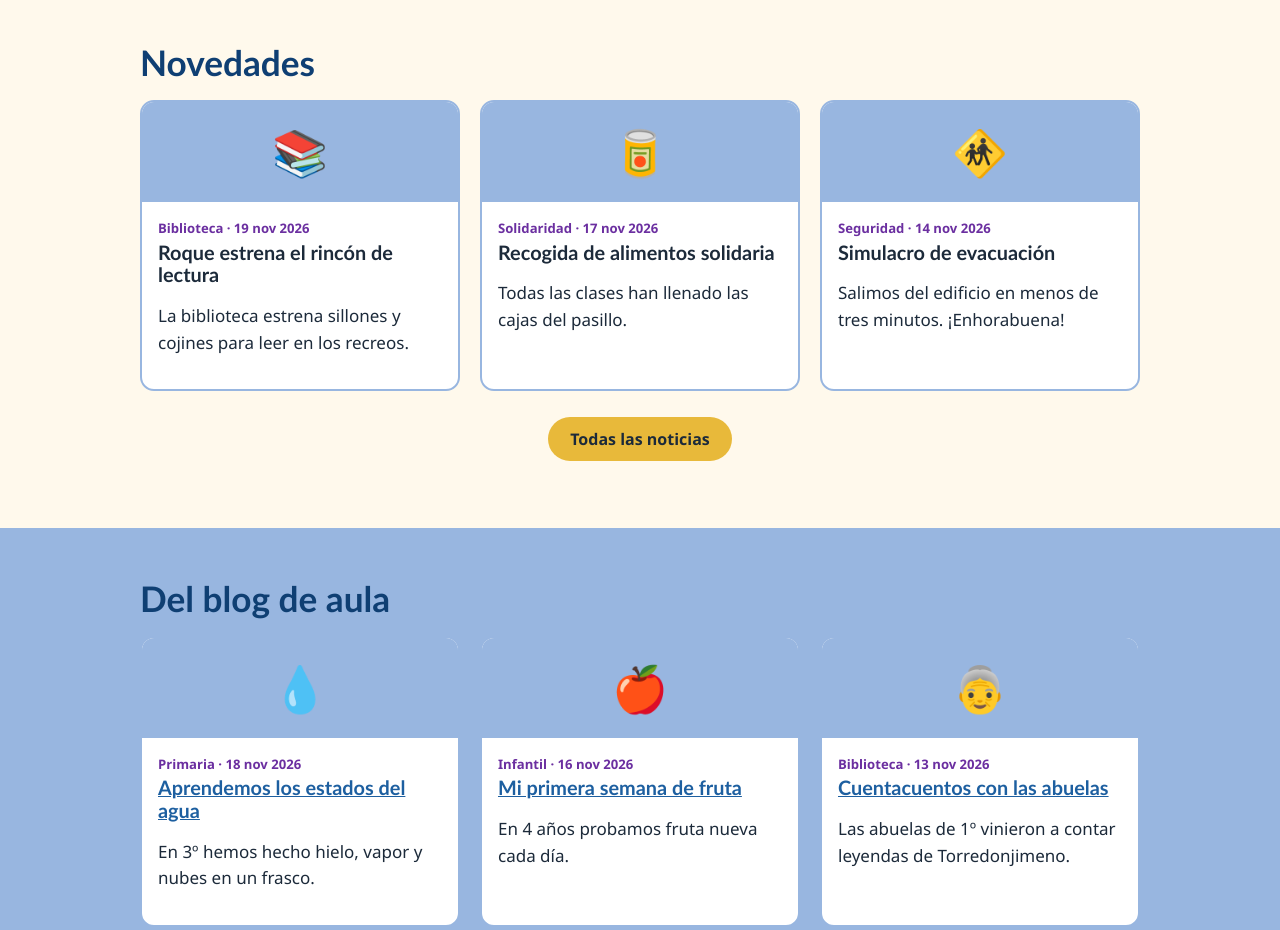
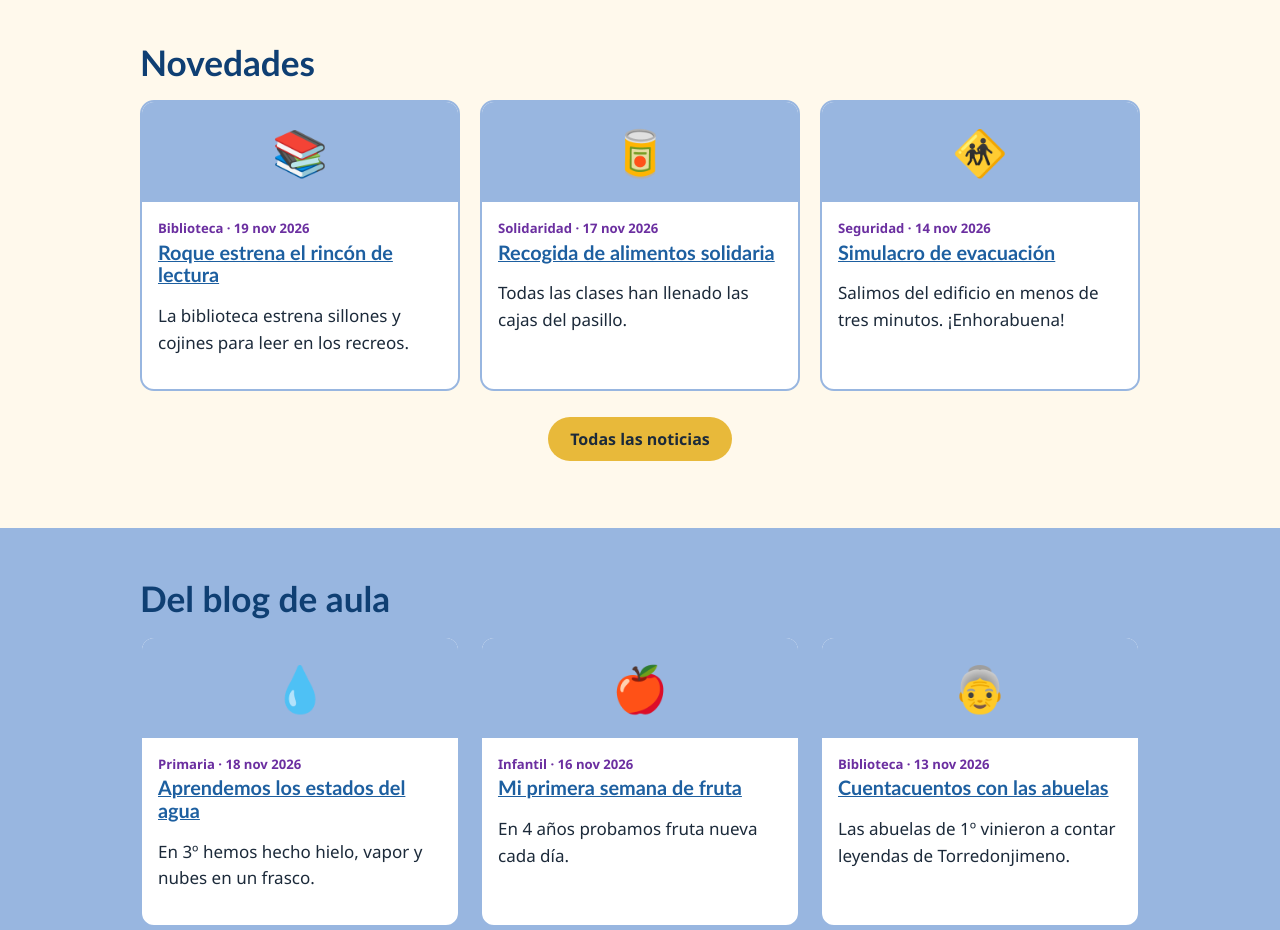
Before and after one commit to mariocb1/colesanroque, a plain HTML site: page index.html in a window 1280 px wide. Shown: the part 809-1739 px from the top of the page. Drawn offline with Linux system fonts and the light colour scheme.

Commit message:
Add files via upload

```diff
--- a/index.html
+++ b/index.html
@@ -31,7 +31,7 @@ section{padding:50px 0}.azul{background:var(--cielo)}.mor{background:var(--morad
 .etq{font-size:.82rem;color:var(--morado);font-weight:700}.mas{text-align:center;margin-top:26px}
 .card{background:#fff;border-radius:14px;padding:18px;border:2px solid var(--noche);color:var(--tinta)}.card h3{color:var(--morado)}
 button.card{text-align:left;font:inherit;cursor:pointer}button.card:hover{background:#f4eefb}
-.doc{text-align:center}.doc i{display:grid;place-items:center;width:70px;height:70px;margin:0 auto 8px;border-radius:50%;background:var(--morado);color:#fff;font:700 1.5rem Georgia,serif}
+.doc{text-align:center}.doc img.foto{width:70px;height:70px;border-radius:50%;object-fit:cover;margin:0 auto 8px;display:block}.doc i{display:grid;place-items:center;width:70px;height:70px;margin:0 auto 8px;border-radius:50%;background:var(--morado);color:#fff;font:700 1.5rem Georgia,serif}
 .chips{display:flex;flex-wrap:wrap;gap:8px;margin:12px 0}
 .chips button{font:700 .92rem "Nunito","Segoe UI",sans-serif;border:2px solid var(--noche);background:transparent;color:var(--noche);padding:6px 14px;border-radius:22px;cursor:pointer}
 .chips button[aria-pressed=true]{background:var(--noche);color:#fff}
@@ -48,6 +48,7 @@ dialog{border:3px solid var(--noche);border-radius:16px;max-width:480px;padding:
 footer{background:var(--noche);color:#dfe9f7;padding:28px 0;font-size:.95rem}footer img{height:60px;float:left;margin-right:16px}
 @media(max-width:760px){.hero .wrap{grid-template-columns:1fr}nav{margin:0}}
 .hero-cta{text-align:center;margin-top:26px}.det-img{width:100%;max-width:640px;border-radius:14px;display:block;margin:16px 0}#det p{max-width:65ch}
+.galeria{display:grid;grid-template-columns:repeat(auto-fill,minmax(160px,1fr));gap:10px;margin:12px 0 20px}.galeria img{width:100%;height:150px;object-fit:cover;border-radius:10px;display:block}
 </style></head><body>
 <header><div class="wrap"><img src="assets/escudo.jpg" alt="Escudo del CEIP San Roque"><b>CEIP San Roque</b>
 <nav aria-label="Principal"><a href="#inicio">Inicio</a><a href="#novedades">Novedades</a><a href="#blog">Blog</a><a href="#programas">Programas</a><a href="#servicios">Servicios</a><a href="#docentes">Docentes</a><a href="#recursos">Recursos</a><a href="#familias">Familias</a></nav></div></header>
@@ -55,8 +56,8 @@ footer{background:var(--noche);color:#dfe9f7;padding:28px 0;font-size:.95rem}foo
 <div id="home">
 <div class="hero" id="inicio"><div class="wrap"><div><h1 id="lema"></h1><p id="sub"></p></div><img src="assets/hero.png" alt="San Roque niño con su perro delante del colegio"></div><div class="hero-cta"><a class="btn" href="#recursos">Ir a los recursos</a></div></div>
 <div class="wrap"><div class="tablon"><div class="asoma"><img src="assets/roque.png" alt=""></div><h2 style="margin-top:14px">Avisos y plazos</h2><div id="avisos"></div></div></div>
-<section id="novedades"><div class="wrap"><h2>Novedades</h2><div class="grid" id="nov"></div><p class="mas"><a class="btn" href="#noticias">Todas las noticias</a></p></div></section>
-<section class="azul" id="blog"><div class="wrap"><h2>Del blog de aula</h2><div class="grid" id="bl"></div><p class="mas"><a class="btn o" href="#entradas">Todas las entradas</a></p></div></section>
+<section id="novedades"><div class="wrap"><h2>Novedades</h2><div class="grid" id="nov"></div><p class="mas" id="mas-noticias" hidden><a class="btn" href="#noticias">Todas las noticias</a></p></div></section>
+<section class="azul" id="blog"><div class="wrap"><h2>Del blog de aula</h2><div class="grid" id="bl"></div><p class="mas" id="mas-entradas" hidden><a class="btn o" href="#entradas">Todas las entradas</a></p></div></section>
 <section id="programas"><div class="wrap"><h2>Planes y programas</h2><div id="prog"></div></div></section>
 <section class="azul" id="servicios"><div class="wrap"><h2>Servicios</h2><div class="grid" id="serv"></div></div></section>
 <section id="docentes"><div class="wrap"><h2>Equipo docente</h2><div class="chips" id="etapas"></div><div class="grid" id="doc"></div></div></section>
@@ -80,56 +81,61 @@ const fd=f=>f?new Date(f+"T12:00").toLocaleDateString("es-ES",{day:"numeric",mon
 const L=x=>(x&&x.items)||[];
 let D={};
 
-// Lee un JSON del panel (sin caché para que se vean los cambios al momento)
 const pide=n=>fetch("data/"+n+".json?v="+Date.now()).then(r=>r.json());
 
-// Noticias y entradas visibles: no borradores y ya publicadas (fecha <= hoy)
 const visibles=lista=>lista.filter(x=>x.estado!="Borrador"&&x.fecha<=HOY).sort((a,b)=>b.fecha.localeCompare(a.fecha));
 const enPortada=lista=>lista.filter(x=>x.estado=="Portada");
 
-// Miniatura: foto si la hay, si no el emoji
 const miniatura=n=>n.imagen?`<img src="${H(n.imagen)}" alt="">`:H(n.emoji||"⭐");
 
-// Tarjeta de portada
 const tarjeta=(n,enlace)=>`<article class="post"><div class="ph">${miniatura(n)}</div><div class="t"><span class="etq">${H(n.etiqueta)} · ${fd(n.fecha)}</span><h3>${enlace?`<a href="${H(enlace)}">${H(n.titulo)}</a>`:H(n.titulo)}</h3><p>${H(n.resumen||(n.texto||"").slice(0,140))}</p></div></article>`;
 
-// Página de archivo con buscador y filtros por etiqueta
-function archivo(id,items,esBlog){
+// tipo: "noticia" o "entrada"
+const listaDe=tipo=>L(D[tipo=="noticia"?"noticias":"blog"]);
+
+function archivo(id,items,tipo){
   const p=$(id),ch=p.querySelector(".chips"),q=p.querySelector("input"),Lst=p.querySelector(".lista");let et="Todas";
   const tags=["Todas",...new Set(items.map(x=>x.etiqueta).filter(Boolean))];
-  const pinta=()=>{Lst.innerHTML=items.filter(x=>(et=="Todas"||x.etiqueta==et)&&(x.titulo+(x.resumen||"")+(x.texto||"")).toLowerCase().includes(q.value.toLowerCase())).map(x=>{
-    const t=esBlog?`<a href="#entrada=${L(D.blog).indexOf(x)}">${H(x.titulo)}</a>`:H(x.titulo);
-    return `<div class="row"><span class="fecha">${fd(x.fecha)}</span><div><b>${H(x.emoji)} ${t}</b>${H(x.resumen||"")} <span class="etq">${H(x.etiqueta)}</span></div></div>`;
-  }).join("")||"<p>No hay resultados.</p>"};
+  const pinta=()=>{Lst.innerHTML=items.filter(x=>(et=="Todas"||x.etiqueta==et)&&(x.titulo+(x.resumen||"")+(x.texto||"")).toLowerCase().includes(q.value.toLowerCase())).map(x=>
+    `<div class="row"><span class="fecha">${fd(x.fecha)}</span><div><b>${H(x.emoji)} <a href="#${tipo}=${listaDe(tipo).indexOf(x)}">${H(x.titulo)}</a></b>${H(x.resumen||"")} <span class="etq">${H(x.etiqueta)}</span></div></div>`
+  ).join("")||"<p>No hay resultados.</p>"};
   ch.innerHTML="";
   tags.forEach(t=>{const b=document.createElement("button");b.textContent=t;b.setAttribute("aria-pressed",t==et);
     b.onclick=()=>{et=t;ch.querySelectorAll("button").forEach(x=>x.setAttribute("aria-pressed",x===b));pinta()};ch.append(b)});
   q.oninput=pinta;pinta();
 }
 
-// Botones de filtro (etapas, cursos)
 function chips(el,vals,fn){
   el.innerHTML="";
   vals.forEach((v,i)=>{const b=document.createElement("button");b.textContent=v;b.setAttribute("aria-pressed","false");
     b.onclick=()=>{el.querySelectorAll("button").forEach(x=>x.setAttribute("aria-pressed",x===b));fn(v)};el.append(b);if(i==0)b.click()});
 }
 
-// Entrada completa del blog
-function mostrarEntrada(i){
-  const n=L(D.blog)[i];
-  if(!n||n.estado=="Borrador"||n.fecha>HOY){$("#det").innerHTML="<p>Esta entrada no está disponible.</p>";return}
-  $("#det").innerHTML=`<p class="etq">${H(n.etiqueta)} · ${fd(n.fecha)}</p><h2>${H(n.emoji)} ${H(n.titulo)}</h2>${n.imagen?`<img class="det-img" src="${H(n.imagen)}" alt="">`:""}${(n.texto||"").split(/\n\s*\n/).filter(p=>p.trim()).map(p=>`<p>${H(p.trim())}</p>`).join("")}`;
+// Página completa de una noticia o entrada: texto, galería y enlaces
+function mostrarDetalle(tipo,i){
+  const n=listaDe(tipo)[i];
+  if(!n||n.estado=="Borrador"||n.fecha>HOY){$("#det").innerHTML="<p>Esta página no está disponible.</p>";return}
+  const parrafos=t=>(t||"").split(/\n\s*\n/).filter(p=>p.trim()).map(p=>`<p>${H(p.trim())}</p>`).join("");
+  const galeria=(n.galeria||[]).filter(g=>g&&g.foto).map(g=>`<a href="${H(g.foto)}" target="_blank" rel="noopener"><img src="${H(g.foto)}" alt=""></a>`).join("");
+  const enlaces=(n.enlaces||[]).filter(e=>e&&e.url).map(e=>`<li><a href="${H(e.url)}" target="_blank" rel="noopener">${H(e.texto||e.url)}</a></li>`).join("");
+  $("#det").innerHTML=`<p class="etq">${H(n.etiqueta)} · ${fd(n.fecha)}</p>
+    <h2>${H(n.emoji)} ${H(n.titulo)}</h2>
+    ${n.imagen?`<img class="det-img" src="${H(n.imagen)}" alt="">`:""}
+    ${parrafos(n.texto)||parrafos(n.resumen)}
+    ${galeria?`<h3>Galería</h3><div class="galeria">${galeria}</div>`:""}
+    ${enlaces?`<h3>Enlaces de interés</h3><ul>${enlaces}</ul>`:""}
+    ${n.enlace?`<p><a class="btn" href="${H(n.enlace)}" target="_blank" rel="noopener">Más información</a></p>`:""}`;
 }
 
-// Cambio entre inicio, archivos y entradas según la dirección (#...)
 function route(){
   const h=decodeURIComponent(location.hash.slice(1));
-  const det=h.startsWith("entrada="), ar=h=="noticias"||h=="entradas";
-  $("#home").hidden=ar||det;
+  const m=h.match(/^(noticia|entrada)=(\d+)$/);
+  const ar=h=="noticias"||h=="entradas";
+  $("#home").hidden=ar||!!m;
   $("#p-noticias").hidden=h!="noticias";
   $("#p-entradas").hidden=h!="entradas";
-  $("#p-detalle").hidden=!det;
-  if(det){mostrarEntrada(+h.slice(8));scrollTo(0,0)}
+  $("#p-detalle").hidden=!m;
+  if(m){mostrarDetalle(m[1],+m[2]);scrollTo(0,0)}
   else if(ar)scrollTo(0,0);
   else if(h)setTimeout(()=>document.getElementById(h)?.scrollIntoView(),30);
 }
@@ -145,17 +151,19 @@ cargar().then(()=>{
   $("#lema").textContent=A.lema;$("#sub").textContent=A.subtitulo;
   $("#pie").textContent=`${A.direccion} · ${A.telefono} · ${A.email}`;
 
-  // Cuántas tarjetas se ven en portada: la configuración vigente hoy
   const pr=L(D.portada).filter(r=>r.desde<=HOY).sort((a,b)=>a.desde.localeCompare(b.desde)).pop()||{noticias:3,entradas:3};
 
   const N=visibles(L(D.noticias)), B=visibles(L(D.blog));
-  $("#nov").innerHTML=enPortada(N).slice(0,+pr.noticias).map(n=>tarjeta(n,n.enlace)).join("");
-  $("#bl").innerHTML=enPortada(B).slice(0,+pr.entradas).map(n=>tarjeta(n,`#entrada=${L(D.blog).indexOf(n)}`)).join("");
+  const portN=enPortada(N), portB=enPortada(B);
+  $("#nov").innerHTML=portN.slice(0,+pr.noticias).map(n=>tarjeta(n,`#noticia=${listaDe("noticia").indexOf(n)}`)).join("");
+  $("#mas-noticias").hidden=portN.length<=+pr.noticias;
+  $("#bl").innerHTML=portB.slice(0,+pr.entradas).map(n=>tarjeta(n,`#entrada=${listaDe("entrada").indexOf(n)}`)).join("");
+  $("#mas-entradas").hidden=portB.length<=+pr.entradas;
 
   $("#avisos").innerHTML=L(D.avisos).filter(a=>a.fecha_limite>=HOY).sort((a,b)=>a.fecha_limite.localeCompare(b.fecha_limite)).map(a=>`<div class="aviso"><span class="fecha ${a.urgente?"u":""}">${fd(a.fecha_limite)}</span><div>${a.enlace?`<a href="${H(a.enlace)}">${H(a.texto)}</a>`:H(a.texto)}</div></div>`).join("")||"<p>Ahora mismo no hay avisos.</p>";
 
-  archivo("#p-noticias",N,false);
-  archivo("#p-entradas",B,true);
+  archivo("#p-noticias",N,"noticia");
+  archivo("#p-entradas",B,"entrada");
 
   const P=L(D.programas), gr=[...new Set(P.map(p=>p.grupo))];
   $("#prog").innerHTML=gr.map(g=>`<h3>${H(g)}</h3><div class="grid" style="margin-bottom:26px">${P.map((p,i)=>({p,i})).filter(o=>o.p.grupo==g).map(o=>`<button class="card" data-p="${o.i}"><b style="font-size:1.6rem">${H(o.p.emoji)}</b><h3>${H(o.p.nombre)}</h3>${H(o.p.resumen)}<br><u>Saber más</u></button>`).join("")}</div>`).join("");
@@ -164,7 +172,7 @@ cargar().then(()=>{
   $("#serv").innerHTML=L(D.servicios).map(s=>`<div class="card"><b style="font-size:1.6rem">${H(s.emoji)}</b><h3>${H(s.nombre)}</h3>${H(s.descripcion)}</div>`).join("");
 
   const DOC=L(D.docentes);
-  const dp=e=>$("#doc").innerHTML=DOC.filter(d=>e=="Todo el equipo"||d.etapa==e).map(d=>`<div class="card doc"><i>${H(d.nombre[0])}</i><b>${H(d.nombre)}</b><br>${H(d.cargo)}</div>`).join("");
+  const dp=e=>$("#doc").innerHTML=DOC.filter(d=>e=="Todo el equipo"||d.etapa==e).map(d=>`<div class="card doc">${d.foto?`<img class="foto" src="${H(d.foto)}" alt="">`:`<i>${H(d.nombre[0])}</i>`}<b>${H(d.nombre)}</b><br>${H(d.cargo)}</div>`).join("");
   chips($("#etapas"),["Todo el equipo",...new Set(DOC.map(d=>d.etapa))],dp);
 
   const FI=L(D.fichas), cu=[...new Set(FI.map(f=>f.curso))];
```
Also changed, not shown: 1 other file.
